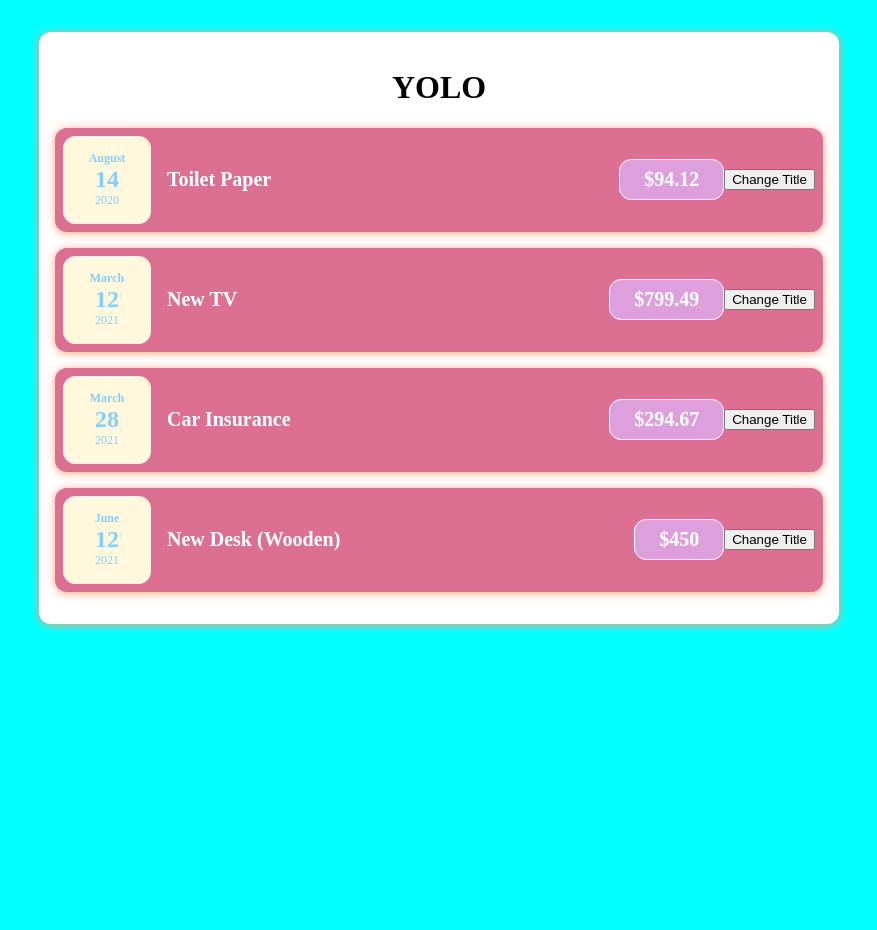
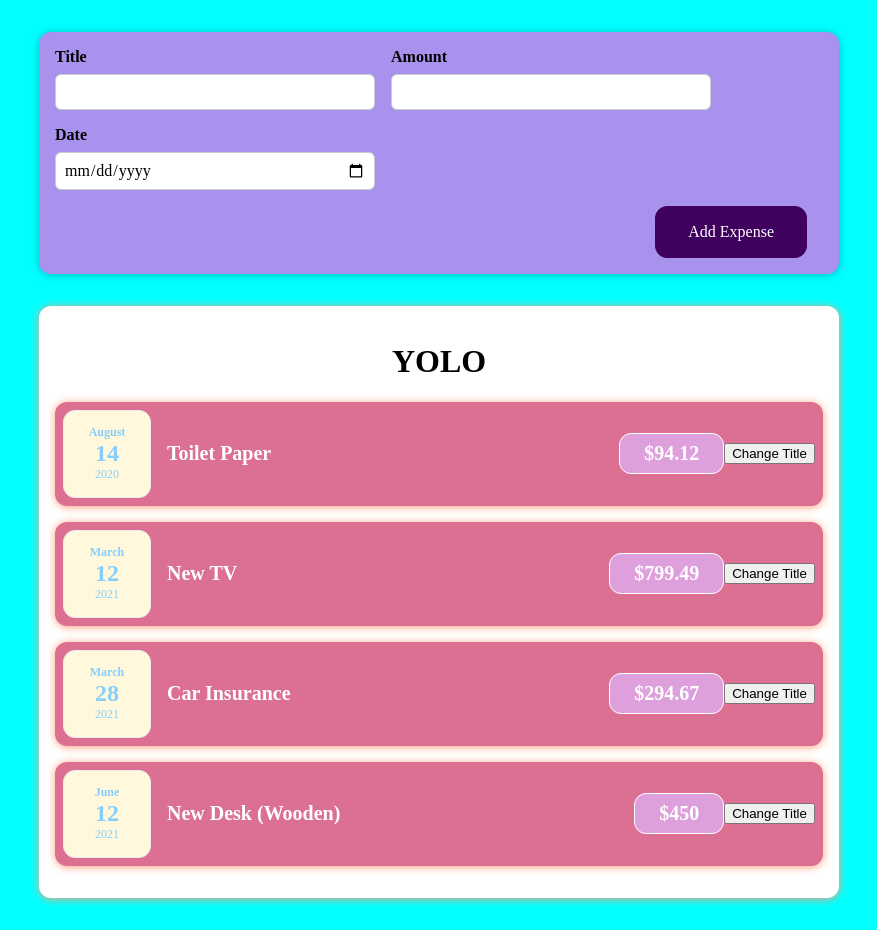
Before and after one commit to thenatural86/react-calendar, a React (Create React App) app: page / in a window 1280 px wide. Shown: the whole page, without its empty margins (201-1078 px from the left). Before the commit the page ends 800 px from the top, so only its background shows below. Built offline with nearby package versions, Linux system fonts and the light colour scheme.

Commit message:
render form

```diff
--- a/src/App.js
+++ b/src/App.js
@@ -1,4 +1,5 @@
 import Expenses from './components/Expense/Expenses'
+import NewExpense from './components/NewExpense/NewExpense'
 
 function App() {
   const expenses = [
@@ -24,6 +25,7 @@
   ]
   return (
     <div>
+      <NewExpense />
       <Expenses expenses={expenses} />
     </div>
   )
--- /dev/null
+++ b/src/components/NewExpense/ExpenseForm.css
@@ -0,0 +1,26 @@
+.new-expense__controls {
+  display: flex;
+  flex-wrap: wrap;
+  gap: 1rem;
+  margin-bottom: 1rem;
+  text-align: left;
+}
+
+.new-expense__control label {
+  font-weight: bold;
+  margin-bottom: 0.5rem;
+  display: block;
+}
+
+.new-expense__control input {
+  font: inherit;
+  padding: 0.5rem;
+  border-radius: 6px;
+  border: 1px solid #ccc;
+  width: 20rem;
+  max-width: 100%;
+}
+
+.new-expense__actions {
+  text-align: right;
+}
--- /dev/null
+++ b/src/components/NewExpense/ExpenseForm.js
@@ -0,0 +1,28 @@
+import React from 'react'
+import './ExpenseForm.css'
+
+const ExpenseForm = () => {
+  return (
+    <form>
+      <div className='new-expense__controls'>
+        <div className='new-expense__control'>
+          <label>Title</label>
+          <input type='text' />
+        </div>
+        <div className='new-expense__control'>
+          <label>Amount</label>
+          <input type='number' min='0.01' step='0.01' />
+        </div>
+        <div className='new-expense__control'>
+          <label>Date</label>
+          <input type='date' min='2020-01-01' max='3000-12-31' />
+        </div>
+      </div>
+      <div className='new-expense__actions'>
+        <button type='submit'>Add Expense</button>
+      </div>
+    </form>
+  )
+}
+
+export default ExpenseForm
--- /dev/null
+++ b/src/components/NewExpense/NewExpense.css
@@ -0,0 +1,38 @@
+.new-expense {
+  background-color: #a892ee;
+  padding: 1rem;
+  margin: 2rem auto;
+  width: 50rem;
+  max-width: 95%;
+  border-radius: 12px;
+  text-align: center;
+  box-shadow: 0 1px 8px rgba(0, 0, 0, 0.25);
+}
+
+.new-expense button {
+  font: inherit;
+  cursor: pointer;
+  padding: 1rem 2rem;
+  border: 1px solid #40005d;
+  background-color: #40005d;
+  color: white;
+  border-radius: 12px;
+  margin-right: 1rem;
+}
+
+.new-expense button:hover,
+.new-expense button:active {
+  background-color: #510674;
+  border-color: #510674;
+}
+
+.new-expense button.alternative {
+  color: #220131;
+  border-color: transparent;
+  background-color: transparent;
+}
+
+.new-expense button.alternative:hover,
+.new-expense button.alternative:active {
+  background-color: #ddb3f8;
+}
--- /dev/null
+++ b/src/components/NewExpense/NewExpense.js
@@ -0,0 +1,12 @@
+import './NewExpense.css'
+import ExpenseForm from './ExpenseForm'
+
+const NewExpense = () => {
+  return (
+    <div className='new-expense'>
+      <ExpenseForm />
+    </div>
+  )
+}
+
+export default NewExpense
```
